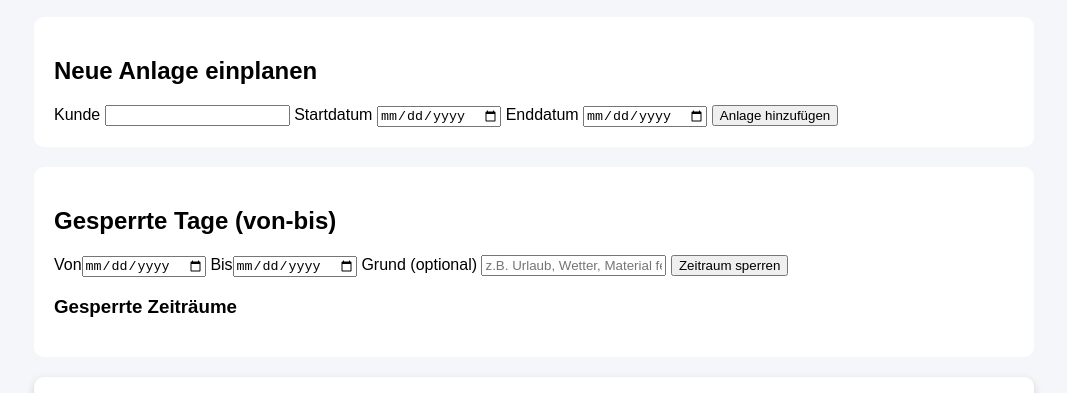
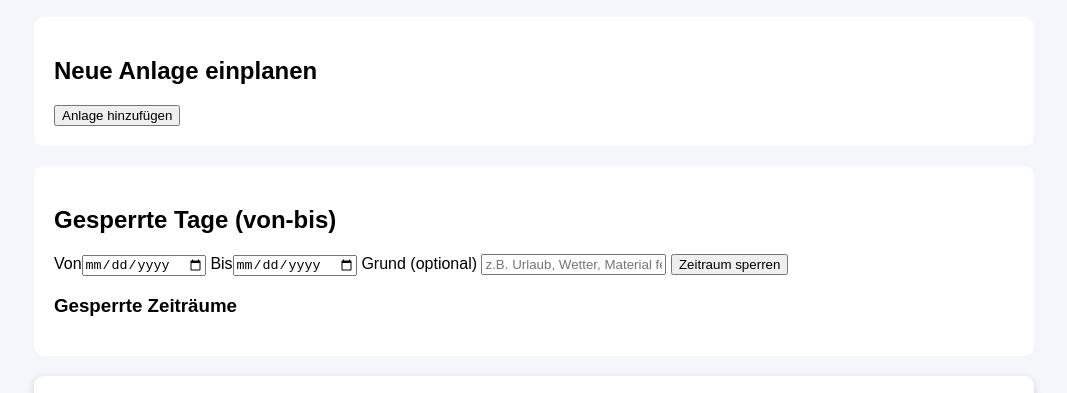
Before and after one commit to swen89gmxde/SolarKalender, a plain HTML site: page index.html in a window 1280 px wide. Shown: the part 102-495 px from the top of the page, without its empty margins (106-1173 px from the left). Drawn offline with Linux system fonts and the light colour scheme; no server answers.

Commit message:
Update index.html

```diff
--- a/index.html
+++ b/index.html
@@ -239,15 +239,6 @@ style="background:#888; color:white; border-radius:8px; margin-bottom:20px;">
 ==================================== -->
 <div class="card" style="background:white; padding:20px; border-radius:10px; margin-bottom:20px;">
 <h2>Neue Anlage einplanen</h2>
-
-<label>Kunde</label>
-<input id="kunde">
-
-<label>Startdatum</label>
-<input id="start" type="date">
-
-<label>Enddatum</label>
-<input id="end" type="date">
 
 <button onclick="openWizard()">Anlage hinzufügen</button>
 </div>
```
